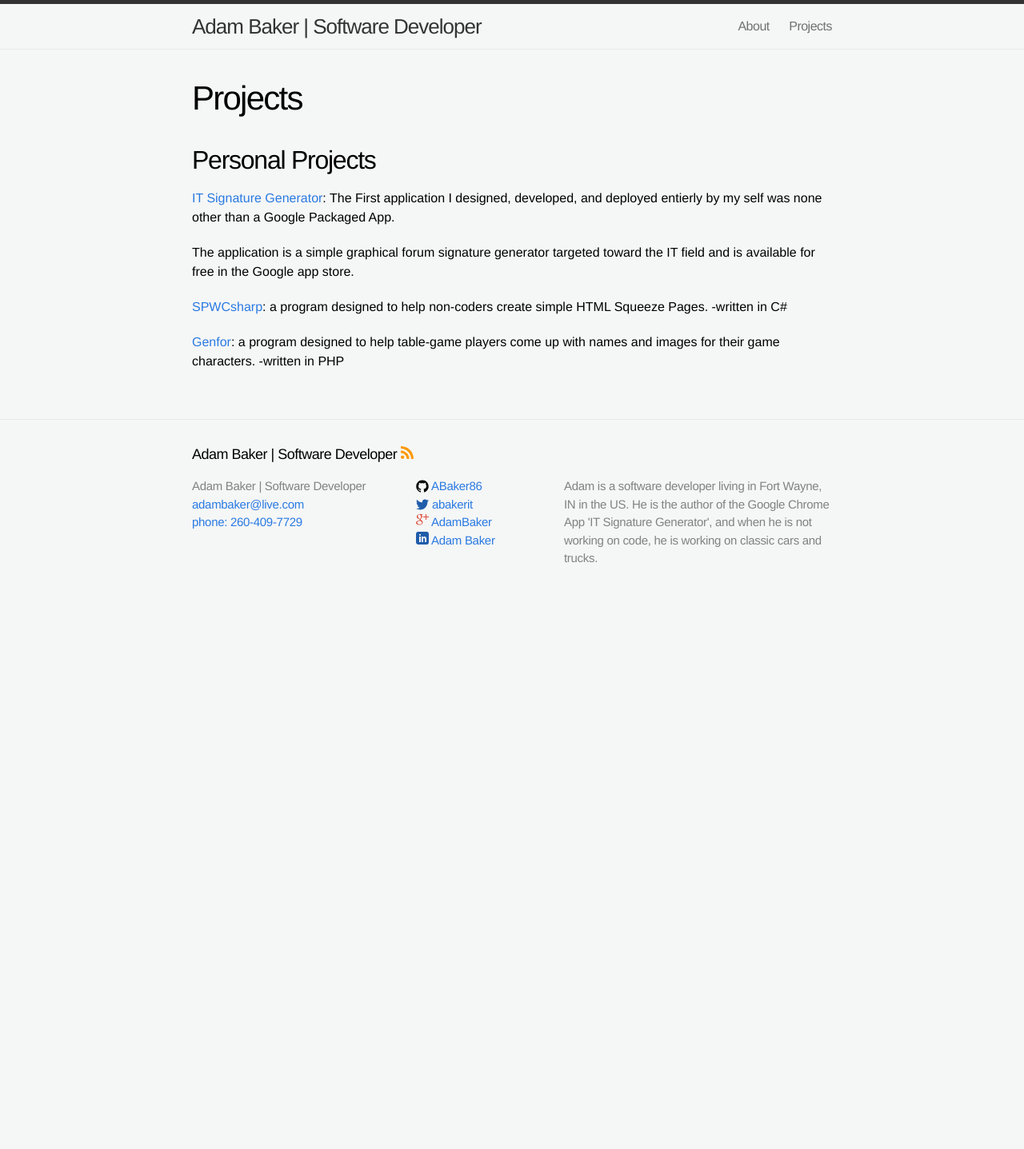
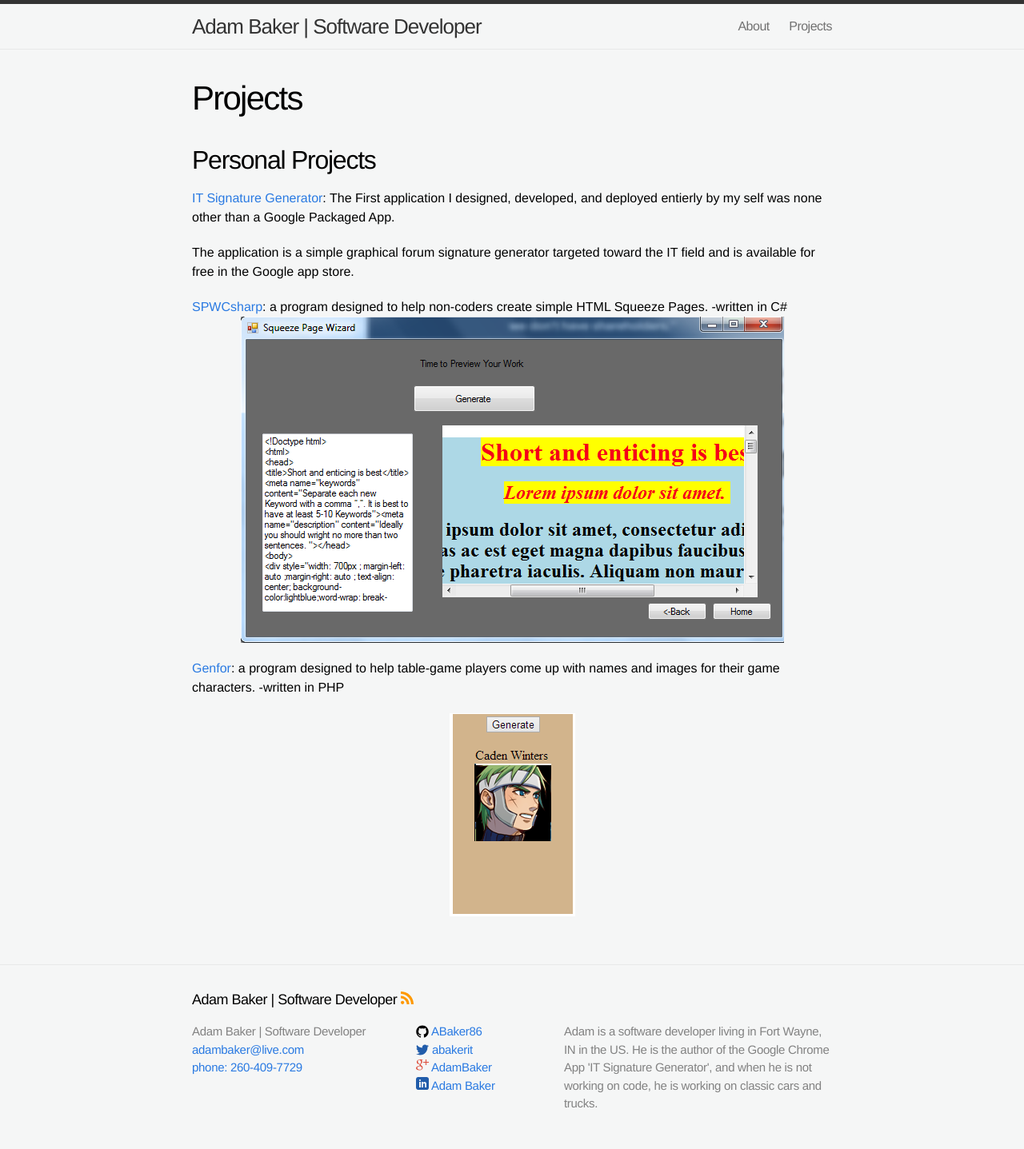
Before and after one commit to ABaker86/WebPortfolio, a Jekyll site: the page built from projects.md, in a window 1280 px wide. Shown: the whole page at 80% size. Built offline with Jekyll 4.4.1, drawn with Linux system fonts in a browser that asks for light colours; before the commit the page ends 900 px from its top, so only the background shows below that.

Commit message:
Add project images

```diff
--- a/projects.md
+++ b/projects.md
@@ -10,6 +10,10 @@
 
 The application is a simple graphical forum signature generator targeted toward the IT field and is available for free in the Google app store.
 
+
 [SPWCsharp](https://github.com/ABaker86/SPWCsharp): a program designed to help non-coders create simple HTML Squeeze Pages. -written in C#
+![squeezepage generator image]({{ site.url}}/WebPortfolio/postAssets/squeezePage_sc.png)
 
 [Genfor](https://github.com/ABaker86/Genfor): a program designed to help table-game players come up with names and images for their game characters. -written in PHP
+
+![genfor image]({{ site.url}}/WebPortfolio/postAssets/char_generatorGenfor_sc.png)
```
Also changed, not shown: postAssets/autoTimer_sc.PNG (added), postAssets/char_generatorGenfor_sc.PNG (added), postAssets/coderscentral_webpage.png (added), postAssets/squeezePage_sc.PNG (added).
